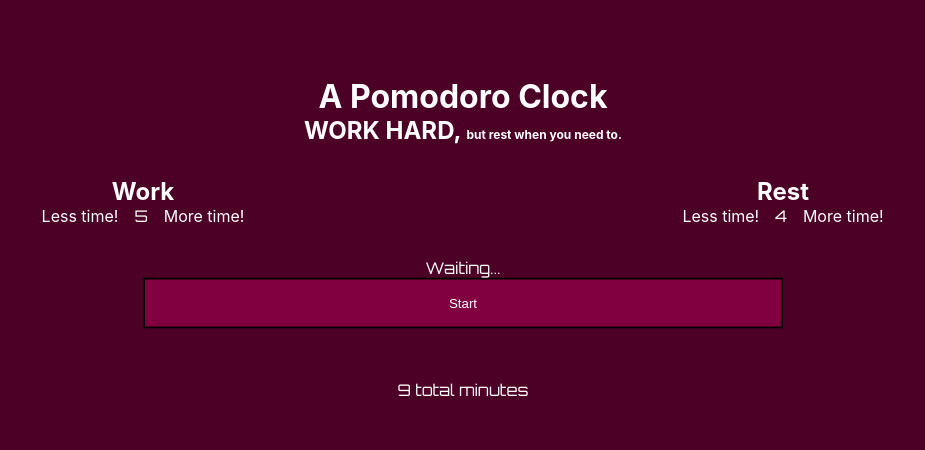
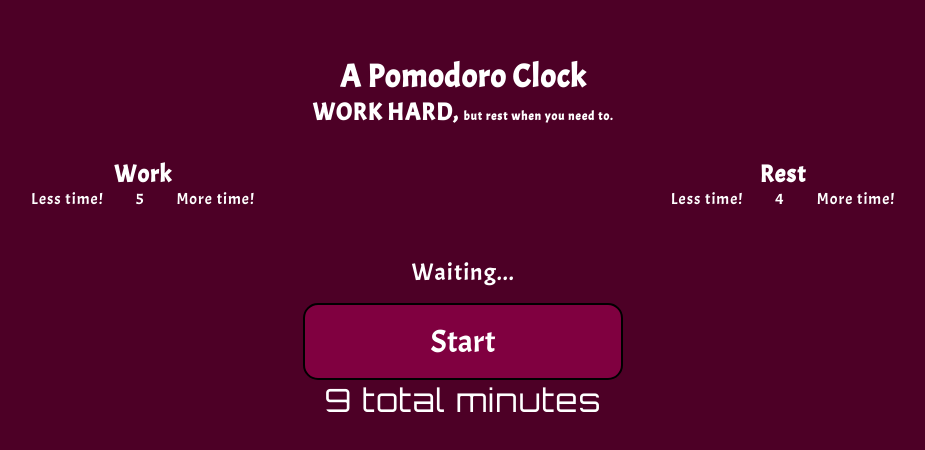
Before and after one commit to anthonyshew/pomodoro-clock, a React (Create React App) app: page / in a window 1280 px wide. Shown: the part 162-612 px from the top of the page, without its empty margins (177-1102 px from the left). Built offline with nearby package versions, Linux system fonts and the light colour scheme.

Commit message:
Updated stylesheet

```diff
--- a/src/App.css
+++ b/src/App.css
@@ -1,4 +1,5 @@
 @import url('https://fonts.googleapis.com/css?family=Orbitron');
+@import url('https://fonts.googleapis.com/css?family=Acme');
 
 * {
   margin: 0;
@@ -17,6 +18,8 @@
   min-width: 100vw;
   background: #4d0026;
   color: #ffffff;
+  font-family: 'Acme', serif;
+  letter-spacing: 1px;
 }
 
 .vp-center {
@@ -39,8 +42,7 @@
 }
 
 .time-adjuster {
-  margin: 0 1rem;
-  font-family: 'Orbitron', sans-serif;
+  margin: 0 2rem;
 }
 
 .incrementer-Work, .incrementer-Rest, .decrementer-Work, .decrementer-Rest {
@@ -48,19 +50,52 @@
 }
 
 .timer {
+  font-size: 2rem;
   font-family: 'Orbitron', sans-serif;
 }
 
-.start-clock, .btn-clock, .always-clock {
+.start-clock, .btn-clock {
   display: block;
-  min-width: 50vw;
+  min-width: 25vw;
+  margin: 1rem auto 0;
   padding: 1rem;
   background: #800040;
   color: #ffffff;
   border: 2px black solid;
+  border-radius: 15px;
+  font-size: 2rem;
+  font-family: 'Acme', serif;
   cursor: pointer;
 }
 
 .btn-clock {
-  visibility: hidden;
+  display: none;
 }
+
+.status {
+  margin-top: 1rem;
+  font-size: 1.5rem;
+  font-family: 'Acme', serif;
+}
+
+.timer-setter {
+  font-size: 2rem;
+}
+
+.h2 {
+  margin-top: 1rem;
+}
+
+.progress {
+  position: fixed;
+  bottom: 0;
+  min-width: 100vw;
+  min-height: 5vh;
+  background-color: #800040;
+}
+
+.progress-bar {
+  width: 1%;
+  min-height: 5vh;
+  background-color: #4CAF50;
+}
```
